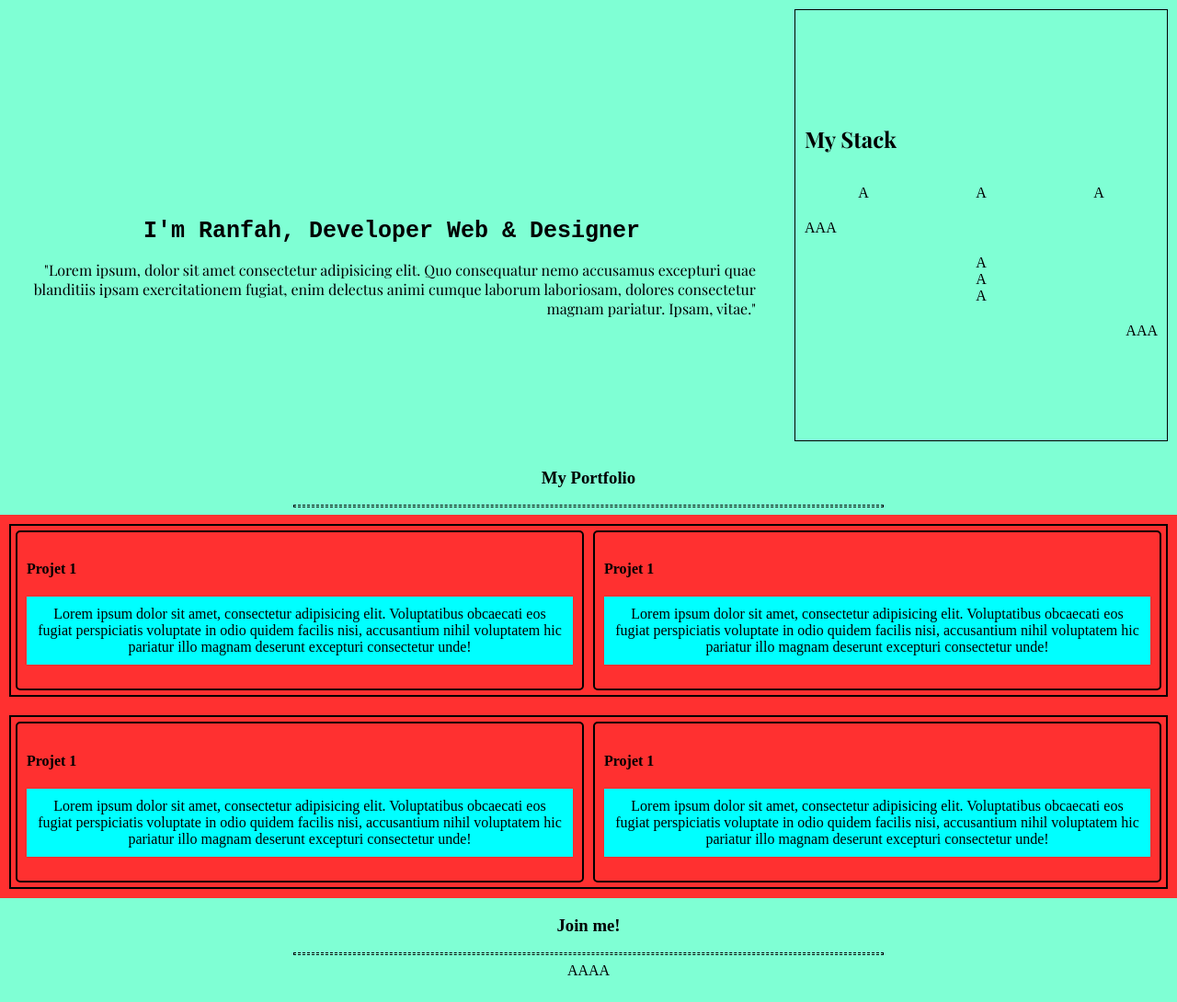
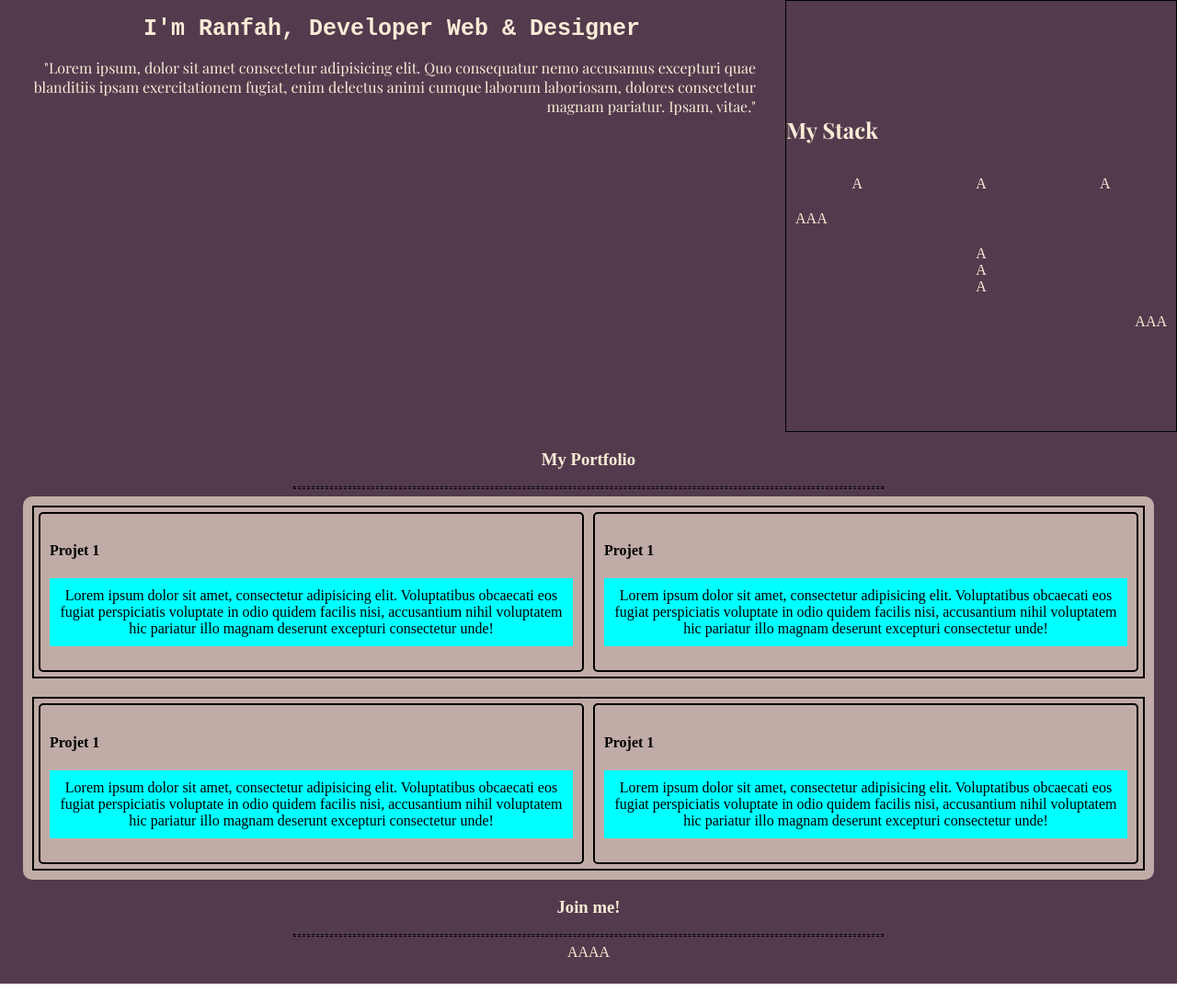
Before and after one commit to Ranfah/myportfolio, a plain HTML site: page index.html in a window 1280 px wide. Shown: the whole page at 92% size. Drawn offline with nearby package versions, Linux system fonts and the light colour scheme; a web font is replaced by a local one.

Commit message:
edit background

```diff
--- a/assets/style.css
+++ b/assets/style.css
@@ -1,11 +1,13 @@
 @import url('https://fonts.googleapis.com/css2?family=Playfair+Display:ital,wght@0,400;0,500;0,600;0,700;0,800;0,900;1,400;1,500;1,600;1,700;1,800;1,900&family=Roboto+Mono:ital,wght@0,100;0,200;0,400;0,600;1,700&display=swap');
 body{
     margin: 0;
+    padding: 0;
 }
 .container{
     display: flex;
     flex-direction: column;
-    background: aquamarine;
+    background: #533B4D;
+    color: antiquewhite;
 }
 .donner_perso{
     display: grid;
@@ -14,13 +16,10 @@ body{
 }
 .cote_droite{
     height: auto;
-    padding-top: 200px;
-    margin: 20px;
 }
 .cote_gauche{
     padding-top: 100px;
     padding-bottom: 100px;
-    margin: 10px;
     border: solid 1px black;
 }
 .liste_langage{
@@ -49,9 +48,13 @@ body{
 }
 .experience_perso{
     height: auto;
+    color: black;
     display: flex;
     flex-direction: column;
-    background: rgb(255, 48, 48);
+    margin-left: 25px;
+    margin-right: 25px;
+    border-radius: 10px;
+    background: #C1ABA6;
 }
 .portofolio_1{
     display: grid;
@@ -96,15 +99,15 @@ body{
     font-size: 25px;
 }
 .text_bio{
+    position: relative;
     text-align: end;
-    margin-right: 10px;
+    margin-right: 30px;
     font-family: 'Playfair Display', serif;
 }
 .text_title_stack{
     text-align: start;
     font-family:'Playfair Display',serif;
     font-size: x-large;
-    padding-left: 10px;
 }
 
 
@@ -138,3 +141,12 @@ body{
     height: 0.5px;
     border: dashed 1px black;
 }
+img{
+    position: relative;
+    top: 10px;
+    width: auto;
+    height: 400px;
+    opacity: 75%;
+    border-radius: 20px;
+    padding-left: 10px;
+}
```
Also changed, not shown: index.html (+1 -0 lines), image/received_1007413120638093.jpeg (added).
